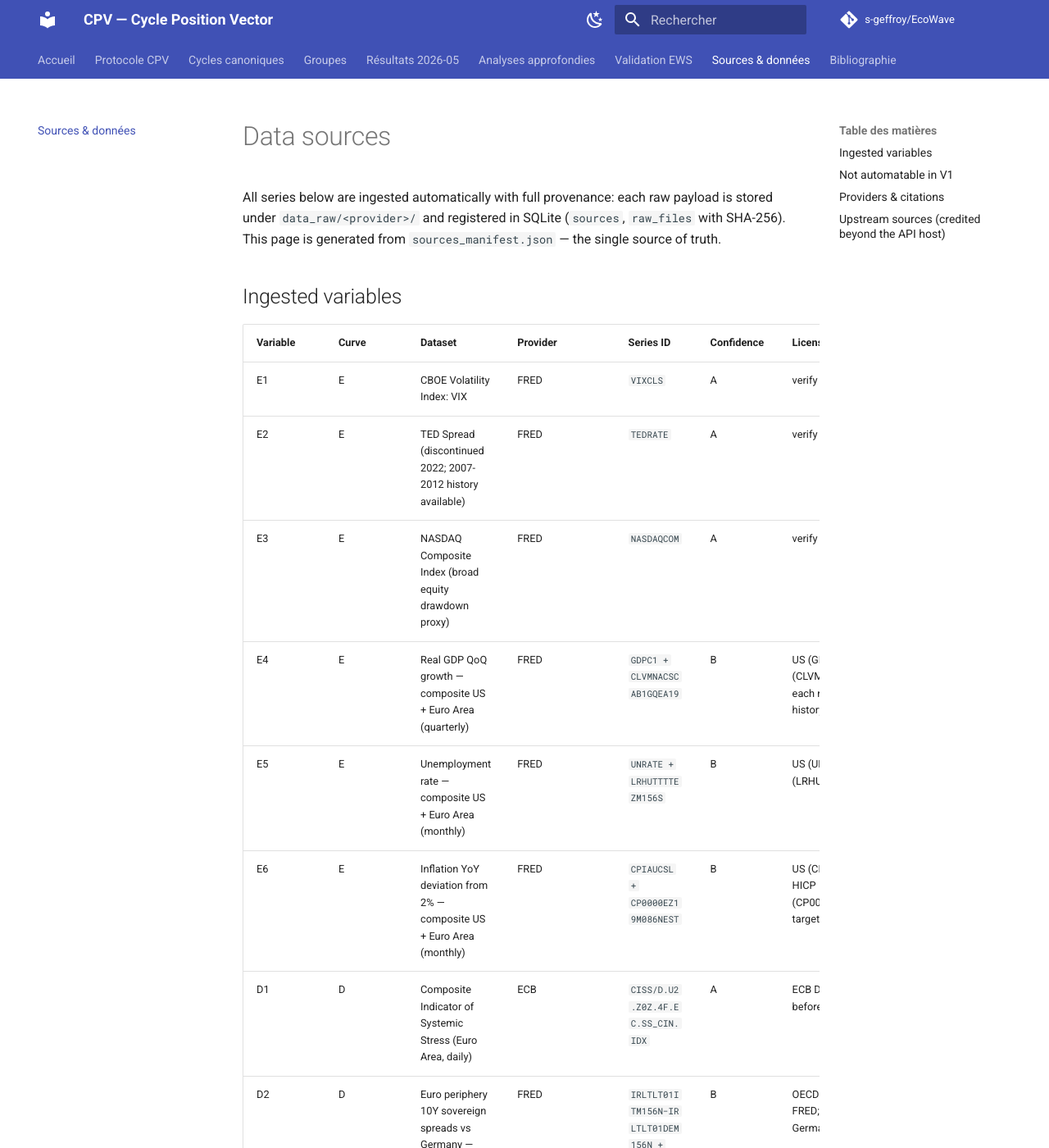
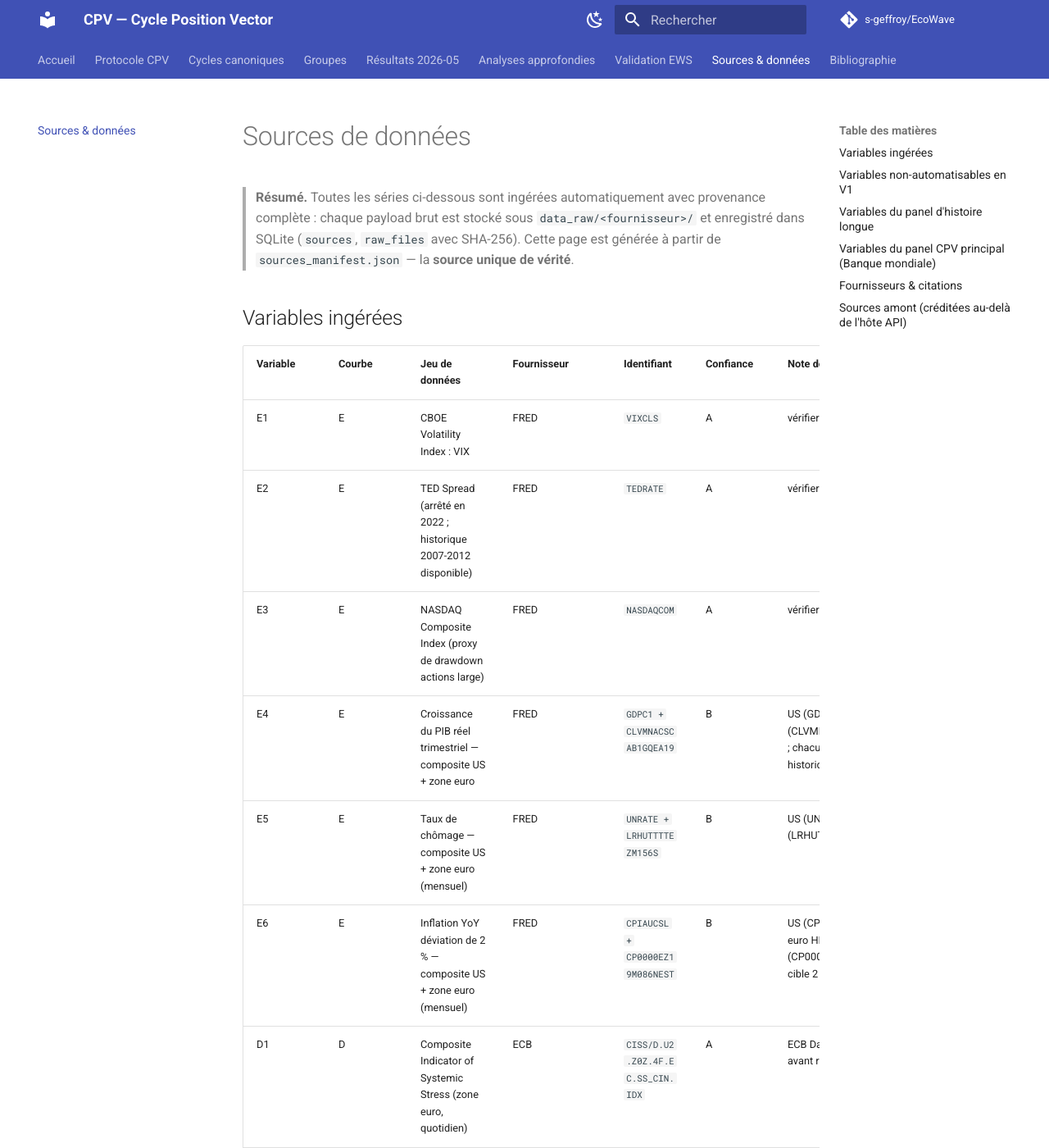
Before and after one commit to s-geffroy/EcoWave, an MkDocs documentation site: the page built from docs/sources.md, in a window 1280 px wide and 1400 px high. Shown: the whole window at 82% size. Built offline with MkDocs 1.6.1 and Material for MkDocs 9.7.7, drawn with Linux system fonts in a browser that asks for light colours; comment, search, counter and statistics services are not loaded; some of the changed text lies outside the part shown.

Commit message:
docs(site): translate EWS page + sources page + update sync + workflow
- reports/validation_ews.md (renamed from ews_validation.md): French
  translation with Résumé / Notation / Caveats / Références.
- docs/sources.md: hand-maintained French translation. Documents both
  pilot variables (FRED/ECB) and long-history variables (Maddison + JST).
- scripts/sync_docs.sh: French slugs + new figure patterns (amplitude /
  pvalue / polar / timeline). docs/sources.md no longer regenerated
  from the manifest (kept manual until the CLI gains a --lang fr arg).
- .github/workflows/pages.yml: clarify methodology sync step description.

mkdocs build --strict now passes cleanly.

Co-Authored-By: Claude Opus 4.7 <noreply@anthropic.com>

```diff
--- a/docs/sources.md
+++ b/docs/sources.md
@@ -1,45 +1,92 @@
-# Data sources
+# Sources de données
 
-All series below are ingested automatically with full provenance: each raw payload is stored under `data_raw/<provider>/` and registered in SQLite (`sources`, `raw_files` with SHA-256). This page is generated from `sources_manifest.json` — the single source of truth.
+> **Résumé.** Toutes les séries ci-dessous sont ingérées automatiquement avec
+> provenance complète : chaque payload brut est stocké sous
+> `data_raw/<fournisseur>/` et enregistré dans SQLite (`sources`, `raw_files`
+> avec SHA-256). Cette page est générée à partir de `sources_manifest.json`
+> — la **source unique de vérité**.
 
-## Ingested variables
+## Variables ingérées
 
-| Variable | Curve | Dataset | Provider | Series ID | Confidence | License note |
+| Variable | Courbe | Jeu de données | Fournisseur | Identifiant | Confiance | Note de licence |
 |---|---|---|---|---|---|---|
-| E1 | E | CBOE Volatility Index: VIX | FRED | `VIXCLS` | A | verify before redistribution |
-| E2 | E | TED Spread (discontinued 2022; 2007-2012 history available) | FRED | `TEDRATE` | A | verify before redistribution |
-| E3 | E | NASDAQ Composite Index (broad equity drawdown proxy) | FRED | `NASDAQCOM` | A | verify before redistribution |
-| E4 | E | Real GDP QoQ growth — composite US + Euro Area (quarterly) | FRED | `GDPC1 + CLVMNACSCAB1GQEA19` | B | US (GDPC1) + Euro Area (CLVMNACSCAB1GQEA19); each normalized vs own history |
-| E5 | E | Unemployment rate — composite US + Euro Area (monthly) | FRED | `UNRATE + LRHUTTTTEZM156S` | B | US (UNRATE) + Euro Area (LRHUTTTTEZM156S) |
-| E6 | E | Inflation YoY deviation from 2% — composite US + Euro Area (monthly) | FRED | `CPIAUCSL + CP0000EZ19M086NEST` | B | US (CPIAUCSL) + Euro Area HICP (CP0000EZ19M086NEST); target assumed 2% |
-| D1 | D | Composite Indicator of Systemic Stress (Euro Area, daily) | ECB | `CISS/D.U2.Z0Z.4F.EC.SS_CIN.IDX` | A | ECB Data Portal; verify before redistribution |
-| D2 | D | Euro periphery 10Y sovereign spreads vs Germany — basket IT/ES/PT (monthly) | FRED | `IRLTLT01ITM156N−IRLTLT01DEM156N + IRLTLT01ESM156N−IRLTLT01DEM156N + IRLTLT01PTM156N−IRLTLT01DEM156N` | B | OECD long-term rates via FRED; periphery basket vs Germany |
-| S1 | S | Youth unemployment rate, ages 15-24, Euro Area (monthly) | FRED | `LRHU24TTEZM156S` | B | OECD/Eurostat via FRED; activates the social (S) curve |
-| L1 | L | Crude Oil Prices: Brent - Europe (daily) | FRED | `DCOILBRENTEU` | A | verify before redistribution |
-| D3 | D | Public intervention intensity (monthly count of D-curve institutional events) | EVENTS_DERIVED | `—` | C | Derived from events_master.csv; no pre-crisis baseline -> partial status |
-| L2 | L | World imports of goods and services, volume (World Bank, WLD, annual) | WORLD_BANK | `NE.IMP.GNFS.KD` | B | World Bank Open Data (CC BY 4.0); annual world trade volume, YoY contraction = stress |
-| I1 | I | Crisis media volume — news-based Economic Policy Uncertainty, US + Europe (monthly) | FRED | `USEPUINDXM + EUEPUINDXM` | C | Baker-Bloom-Davis EPU via FRED (newspaper-article counts); GDELT-free proxy for I1 |
+| E1 | E | CBOE Volatility Index : VIX | FRED | `VIXCLS` | A | vérifier avant redistribution |
+| E2 | E | TED Spread (arrêté en 2022 ; historique 2007-2012 disponible) | FRED | `TEDRATE` | A | vérifier avant redistribution |
+| E3 | E | NASDAQ Composite Index (proxy de drawdown actions large) | FRED | `NASDAQCOM` | A | vérifier avant redistribution |
+| E4 | E | Croissance du PIB réel trimestriel — composite US + zone euro | FRED | `GDPC1 + CLVMNACSCAB1GQEA19` | B | US (GDPC1) + Zone euro (CLVMNACSCAB1GQEA19) ; chacun normalisé sur son historique |
+| E5 | E | Taux de chômage — composite US + zone euro (mensuel) | FRED | `UNRATE + LRHUTTTTEZM156S` | B | US (UNRATE) + Zone euro (LRHUTTTTEZM156S) |
+| E6 | E | Inflation YoY déviation de 2 % — composite US + zone euro (mensuel) | FRED | `CPIAUCSL + CP0000EZ19M086NEST` | B | US (CPIAUCSL) + Zone euro HICP (CP0000EZ19M086NEST) ; cible 2 % |
+| D1 | D | Composite Indicator of Systemic Stress (zone euro, quotidien) | ECB | `CISS/D.U2.Z0Z.4F.EC.SS_CIN.IDX` | A | ECB Data Portal ; vérifier avant redistribution |
+| D2 | D | Spreads souverains 10 ans périphérie euro vs Allemagne — panier IT/ES/PT (mensuel) | FRED | `IRLTLT01ITM156N−IRLTLT01DEM156N + IRLTLT01ESM156N−IRLTLT01DEM156N + IRLTLT01PTM156N−IRLTLT01DEM156N` | B | Taux long OECD via FRED ; panier périphérique vs Allemagne |
+| S1 | S | Taux de chômage des jeunes, 15-24 ans, zone euro (mensuel) | FRED | `LRHU24TTEZM156S` | B | OECD/Eurostat via FRED ; active la courbe sociale (S) |
+| L1 | L | Prix du pétrole brut Brent — Europe (quotidien) | FRED | `DCOILBRENTEU` | A | vérifier avant redistribution |
+| D3 | D | Intensité d'intervention publique (compte mensuel d'événements institutionnels D) | EVENTS_DERIVED | `—` | C | Dérivé de events_master.csv ; pas de baseline pré-crise → statut partiel |
+| L2 | L | Importations mondiales de biens et services, volume (Banque mondiale, WLD, annuel) | WORLD_BANK | `NE.IMP.GNFS.KD` | B | World Bank Open Data (CC BY 4.0) ; volume annuel de commerce mondial, contraction YoY = stress |
+| I1 | I | Volume médiatique de crise — Economic Policy Uncertainty, US + Europe (mensuel) | FRED | `USEPUINDXM + EUEPUINDXM` | C | Baker-Bloom-Davis EPU via FRED (comptage d'articles) ; proxy I1 sans GDELT |
 
-## Not automatable in V1
+## Variables non-automatisables en V1
 
-| Variable | Reason |
+| Variable | Raison |
 |---|---|
-| S2 | Anti-austerity protests: no open monthly source for 2010-2012 (UN does not track protests; ACLED covers Europe only from ~2020). Manual curation only. |
-| I2 | Media tone/negativity: needs sentiment data (e.g. GDELT tone); no UN/World Bank substitute |
+| S2 | Protestations anti-austérité : pas de source mensuelle ouverte pour 2010-2012 (l'ONU ne suit pas les protestations ; ACLED ne couvre l'Europe qu'à partir de ~2020). Curation manuelle uniquement. |
+| I2 | Tonalité / négativité médiatique : nécessite des données de sentiment (par ex. GDELT tone) ; pas de substitut ONU/Banque mondiale |
 
-## Providers & citations
+## Variables du panel d'histoire longue
 
-- **ECB** — European Central Bank — ECB Data Portal, <https://data.ecb.europa.eu>. CISS: Hollo, Kremer & Lo Duca (2012), ECB Working Paper 1426.
-- **EVENTS_DERIVED** — EcoWave curated events (`events/events_master.csv`) — manual curation, sources to be verified per row.
-- **FRED** — Federal Reserve Bank of St. Louis — FRED® (Federal Reserve Economic Data), <https://fred.stlouisfed.org>. Terms: <https://fred.stlouisfed.org/legal/>.
-- **WORLD_BANK** — World Bank — World Development Indicators / World Bank Open Data, <https://data.worldbank.org>. Licence: CC BY 4.0.
+| Variable | Source | Identifiant | Couverture |
+|---|---|---|---|
+| LH_GDP | Maddison Project Database 2023 | `gdppc` | 1820-2022, 169 pays |
+| LH_CREDIT | Jordà-Schularick-Taylor R6 | `tloans` | 1870-2020, 18 pays |
+| LH_HPI | Jordà-Schularick-Taylor R6 | `hpnom / cpi → réel` | 1870-2020, 18 pays |
+| LH_EQUITY | Jordà-Schularick-Taylor R6 | `eq_capgain` | 1870-2020, 18 pays |
+| LH_YIELD | Jordà-Schularick-Taylor R6 | `ltrate` | 1870-2020, 18 pays |
+| LH_CPI | Jordà-Schularick-Taylor R6 | `cpi` | 1870-2020, 18 pays |
 
-## Upstream sources (credited beyond the API host)
+## Variables du panel CPV principal (Banque mondiale)
 
-- **Economic Policy Uncertainty (I1)** — Baker, S. R., Bloom, N., & Davis, S. J. (2016), *Measuring Economic Policy Uncertainty*, Quarterly Journal of Economics 131(4). Series `USEPUINDXM`, `EUEPUINDXM` via FRED.
-- **Long-term government bond yields (D2)** — OECD Main Economic Indicators, via FRED (`IRLTLT01{IT,ES,PT,DE}M156N`).
-- **Euro Area HICP (E6) and real GDP (E4)** — Eurostat, via FRED (`CP0000EZ19M086NEST`, `CLVMNACSCAB1GQEA19`).
-- **CBOE Volatility Index (E1)** — Cboe Global Markets, via FRED (`VIXCLS`).
+| Code | Série WB | Cible cyclique |
+|---|---|---|
+| CY_GDP | `NY.GDP.MKTP.KD.ZG` | Toutes bandes (croissance PIB réel) |
+| CY_INV | `NE.GDI.TOTL.ZS` | Juglar (investissement fixe) |
+| CY_INF | `FP.CPI.TOTL.ZG` | Kitchin / Juglar (inflation IPC) |
+| CY_UEM | `SL.UEM.TOTL.ZS` | Juglar (chômage) |
+| CY_TRD | `NE.TRD.GNFS.ZS` | Juglar / Kuznets (commerce % PIB) |
+| CY_POP | `SP.URB.TOTL.IN.ZS` | Kuznets (urbanisation) |
+| CY_FIN | `FS.AST.PRVT.GD.ZS` | Juglar / Kondratieff (crédit domestique) |
+| CY_PRD | `NY.GDP.PCAP.KD` | Kondratieff (PIB par habitant) |
+
+## Fournisseurs & citations
+
+- **ECB** — Banque centrale européenne — ECB Data Portal,
+  <https://data.ecb.europa.eu>. CISS : Hollo, Kremer & Lo Duca (2012),
+  ECB Working Paper 1426.
+- **EVENTS_DERIVED** — Événements curés par EcoWave
+  (`events/events_master.csv`) — curation manuelle, sources à vérifier
+  par ligne.
+- **FRED** — Federal Reserve Bank of St. Louis — FRED® (Federal Reserve
+  Economic Data), <https://fred.stlouisfed.org>.
+  Conditions : <https://fred.stlouisfed.org/legal/>.
+- **WORLD_BANK** — Banque mondiale — *World Development Indicators* /
+  World Bank Open Data, <https://data.worldbank.org>. Licence : CC BY 4.0.
+- **MADDISON_PROJECT** — Bolt, J., & van Zanden, J. L. (2024). Maddison
+  Project Database 2023, <https://www.rug.nl/ggdc/historicaldevelopment/maddison/>.
+- **MACROHISTORY** — Jordà-Schularick-Taylor Macrohistory Database
+  (Release 6), <https://www.macrohistory.net/database/>.
+
+## Sources amont (créditées au-delà de l'hôte API)
+
+- **Economic Policy Uncertainty (I1)** — Baker, S. R., Bloom, N., & Davis,
+  S. J. (2016), *Measuring Economic Policy Uncertainty*, *Quarterly
+  Journal of Economics* 131(4). Séries `USEPUINDXM`, `EUEPUINDXM` via FRED.
+- **Taux des emprunts d'État long terme (D2)** — OECD Main Economic
+  Indicators, via FRED (`IRLTLT01{IT,ES,PT,DE}M156N`).
+- **HICP zone euro (E6) et PIB réel (E4)** — Eurostat, via FRED
+  (`CP0000EZ19M086NEST`, `CLVMNACSCAB1GQEA19`).
+- **CBOE Volatility Index (E1)** — Cboe Global Markets, via FRED
+  (`VIXCLS`).
 
 !!! warning "Redistribution"
-    Raw API payloads are **not** redistributed on this site. Verify each provider's licence before redistributing raw data. Aggregated monthly panels are derived statistics.
+    Les payloads bruts d'API ne sont **pas** redistribués sur ce site.
+    Vérifiez la licence de chaque fournisseur avant toute redistribution
+    de données brutes. Les panels mensuels agrégés sont des statistiques
+    dérivées.
```
Also changed, not shown: docs/reports/ews_validation.md (deleted, +0 -13 lines), docs/reports/validation_ews.md (added, +62 -0 lines), 2 other files.
